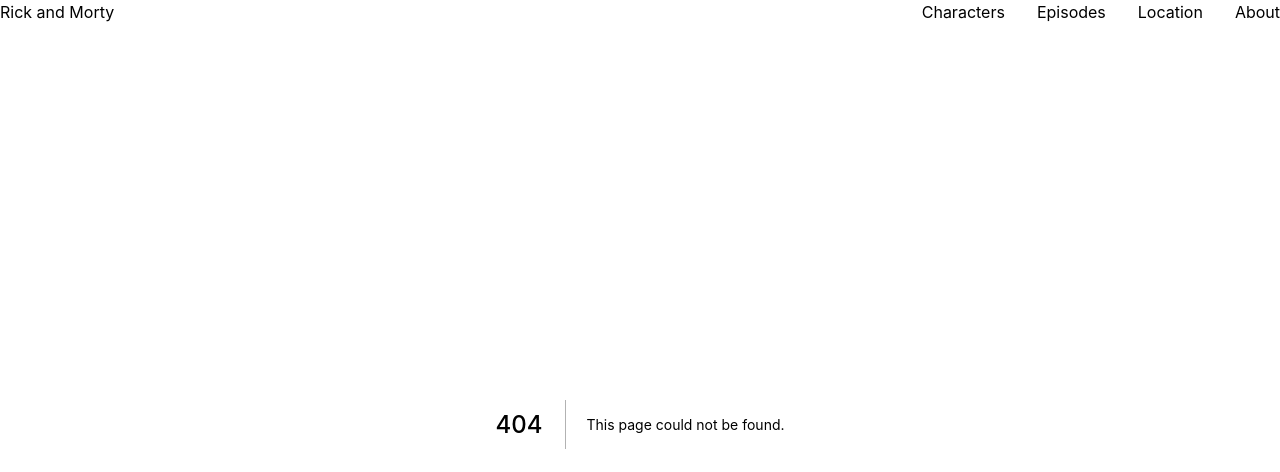
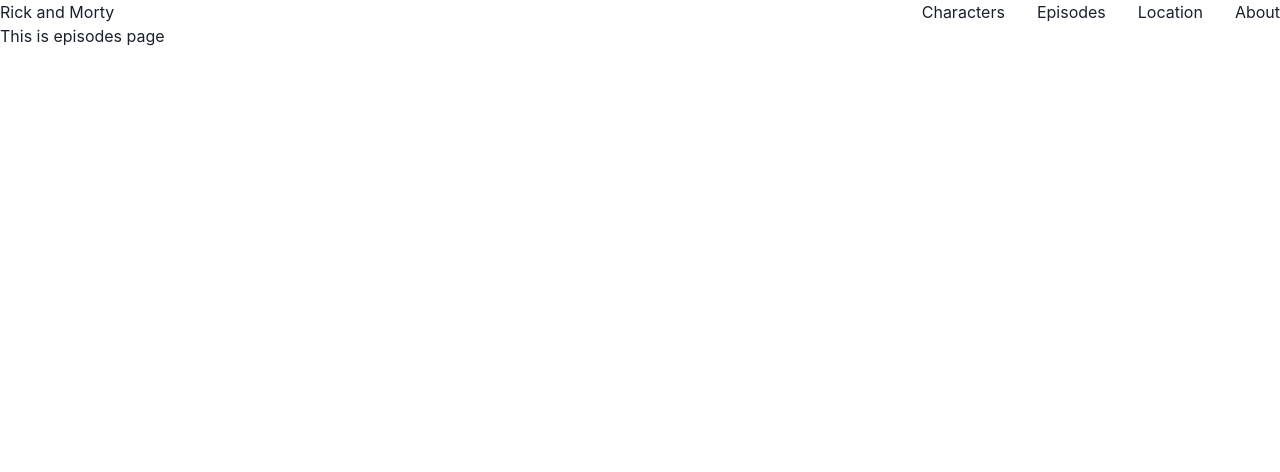
Before and after one commit to AbePlays/Wubba-Lubba-dub-dub, a Next.js app: page /episodes in a window 1280 px wide. Before the commit this address had no page. Shown: the top 472 px of the page. Built offline with nearby package versions, Linux system fonts and the light colour scheme.

Commit message:
Added dummy pages

```diff
--- /dev/null
+++ b/pages/episodes/index.tsx
@@ -0,0 +1,12 @@
+import { Box, Text } from "@chakra-ui/react";
+import React, { ReactElement } from "react";
+
+interface Props {}
+
+export default function episodes({}: Props): ReactElement {
+  return (
+    <Box>
+      <Text>This is episodes page</Text>
+    </Box>
+  );
+}
```
Also changed, not shown: pages/about.tsx (added, +12 -0 lines), pages/locations/index.tsx (added, +12 -0 lines).
